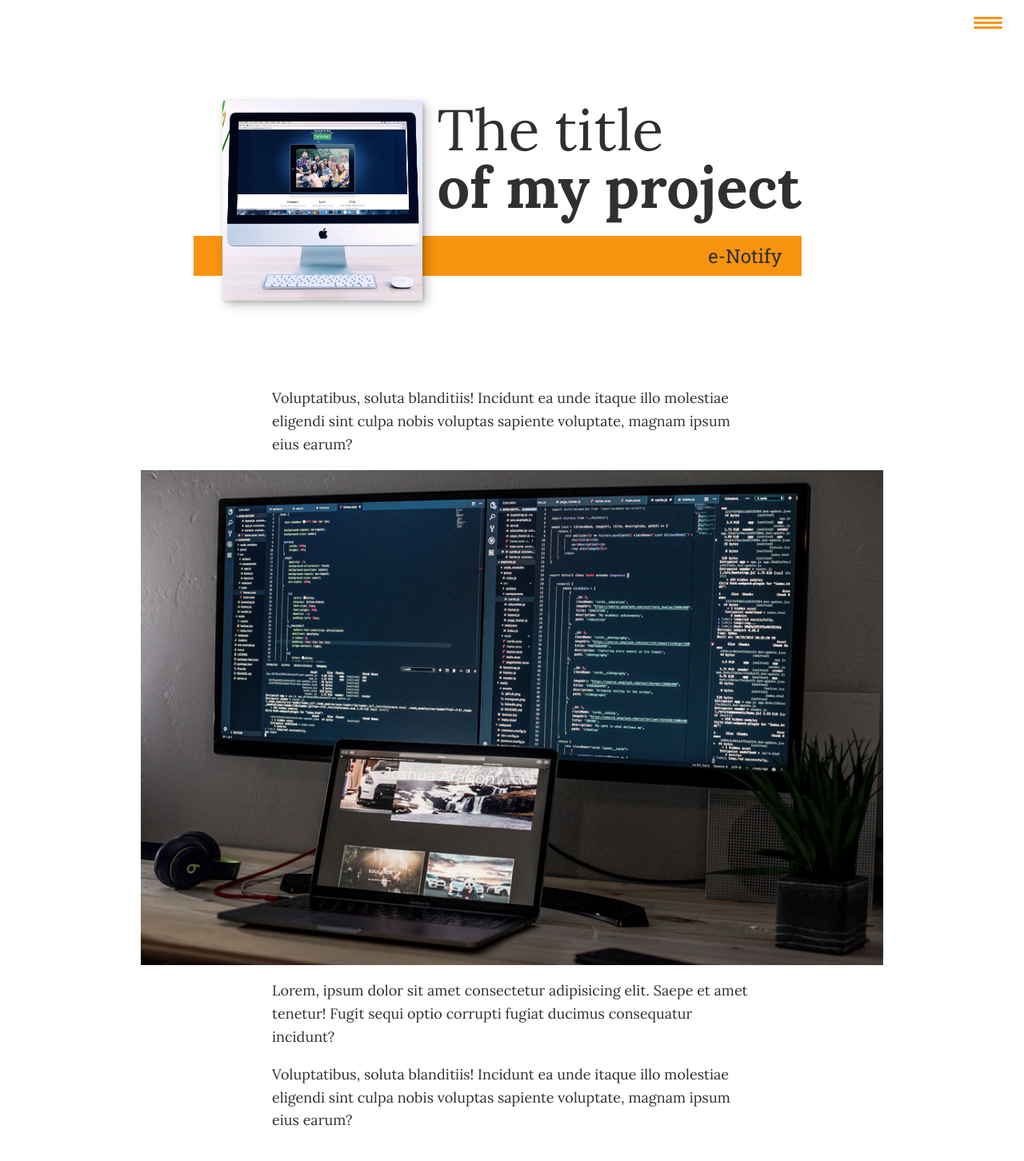
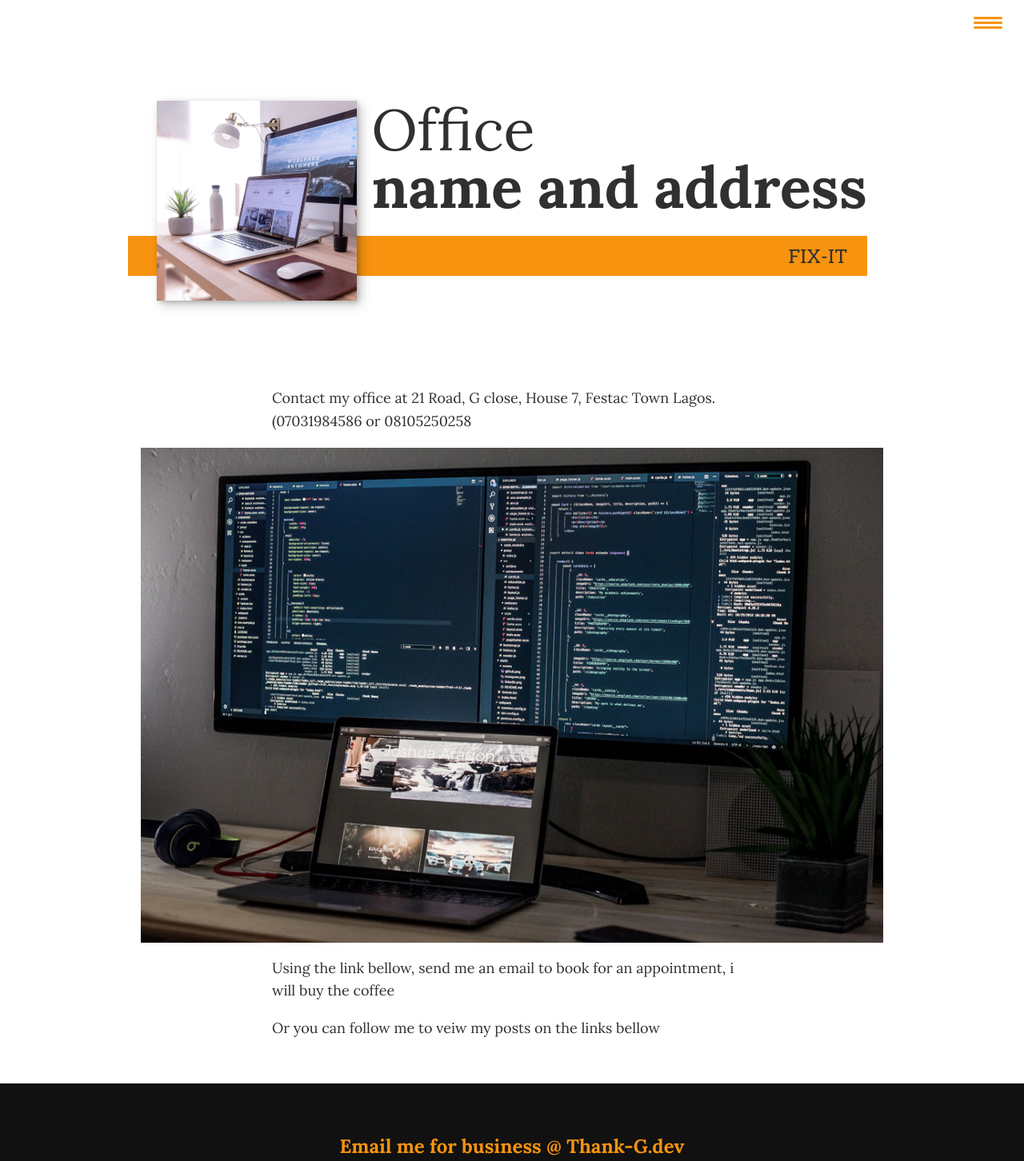
Before and after one commit to Thank-G/Thank-G-port, a plain HTML site: page portfolio-item12.html in a window 1280 px wide. Shown: the top 1452 px of the page at 80% size. Drawn offline with nearby package versions, Linux system fonts and the light colour scheme.

Commit message:
1 more page added

```diff
--- a/portfolio-item6.html
+++ b/portfolio-item12.html
@@ -31,17 +31,17 @@
 
         <section class="intro">
             <h1 class="section__title section__title--intro">
-                The title <strong>of my project</strong>
+                Office<strong> name and address</strong>
             </h1>
-            <p class="section__subtitle section__subtitle--intro">e-Notify</p>
-            <img src="img/portfolio-06.jpg" alt="" class="intro__img">
+            <p class="section__subtitle section__subtitle--intro">FIX-IT</p>
+            <img src="img/portfolio-04.jpg" alt="" class="intro__img">
         </section>
 
         <div class="portfolio-item-individual">
-            <p>Voluptatibus, soluta blanditiis! Incidunt ea unde itaque illo molestiae eligendi sint culpa nobis voluptas sapiente voluptate, magnam ipsum eius earum?</p>
+            <p>Contact my office at 21 Road, G close, House 7, Festac Town Lagos. (07031984586 or 08105250258</p>
             <img src="img/image_1.jpg" alt="">
-            <p>Lorem, ipsum dolor sit amet consectetur adipisicing elit. Saepe et amet tenetur! Fugit sequi optio corrupti fugiat ducimus consequatur incidunt?</p>
-            <p>Voluptatibus, soluta blanditiis! Incidunt ea unde itaque illo molestiae eligendi sint culpa nobis voluptas sapiente voluptate, magnam ipsum eius earum?</p>
+            <p>Using the link bellow, send me an email to book for an appointment, i will buy the coffee</p>
+            <p>Or you can follow me to veiw my posts on the links bellow</p>
         </div>
 
 
```
Also changed, not shown: index.html (+1 -1 lines), portfolio-item11.html (+1 -1 lines), img/telecomputers_assistenzaremota.jpg (added).
